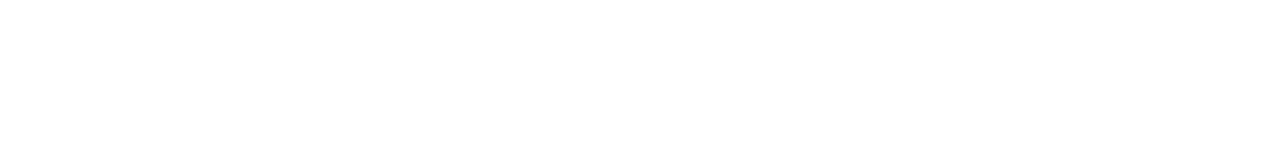
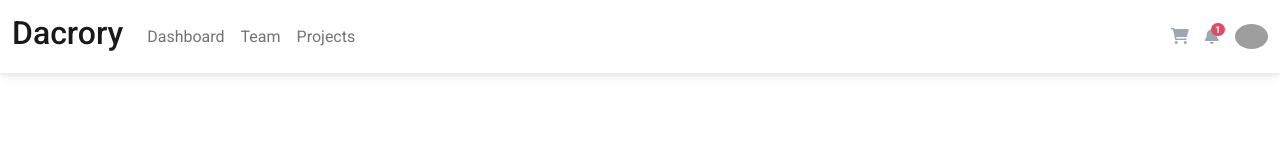
Before and after one commit to Abuhamida/education, a plain HTML site: page templets/home.html in a window 1280 px wide. Drawn offline with nearby package versions, Linux system fonts and the light colour scheme; grey boxes are pictures that could not be loaded.

Commit message:
first commit

```diff
--- a/templets/home.html
+++ b/templets/home.html
@@ -1,19 +1,112 @@
 <!DOCTYPE html>
 
 <head>
+    <!-- Font Awesome -->
+    <link href="https://cdnjs.cloudflare.com/ajax/libs/font-awesome/6.0.0/css/all.min.css" rel="stylesheet" />
+    <!-- Google Fonts -->
+    <link href="https://fonts.googleapis.com/css?family=Roboto:300,400,500,700&display=swap" rel="stylesheet" />
+    <!-- MDB -->
+    <link href="https://cdnjs.cloudflare.com/ajax/libs/mdb-ui-kit/6.4.0/mdb.min.css" rel="stylesheet" />
     <title>
-dacrory project
+        dacrory project
     </title>
     <link rel="stylesheet" type="text/css" href="../static/css/style.css">
 </head>
 
 <body>
     <header>
+        <!-- Navbar -->
+        <nav class="navbar navbar-expand-lg navbar-light bg-white">
+            <!-- Container wrapper -->
+            <div class="container-fluid">
+                <!-- Toggle button -->
+                <button class="navbar-toggler" type="button" data-mdb-toggle="collapse"
+                    data-mdb-target="#navbarSupportedContent" aria-controls="navbarSupportedContent"
+                    aria-expanded="false" aria-label="Toggle navigation">
+                    <i class="fas fa-bars"></i>
+                </button>
 
+                <!-- Collapsible wrapper -->
+                <div class="collapse navbar-collapse" id="navbarSupportedContent">
+                    <!-- Navbar brand -->
+                    <a class="navbar-brand mt-2 mt-lg-0" href="#">
+                        <h2 class="logo">Dacrory</h2>
+                    </a>
+                    <!-- Left links -->
+                    <ul class="navbar-nav me-auto mb-2 mb-lg-0">
+                        <li class="nav-item">
+                            <a class="nav-link" href="#">Dashboard</a>
+                        </li>
+                        <li class="nav-item">
+                            <a class="nav-link" href="#">Team</a>
+                        </li>
+                        <li class="nav-item">
+                            <a class="nav-link" href="#">Projects</a>
+                        </li>
+                    </ul>
+                    <!-- Left links -->
+                </div>
+                <!-- Collapsible wrapper -->
+
+                <!-- Right elements -->
+                <div class="d-flex align-items-center">
+                    <!-- Icon -->
+                    <a class="link-secondary me-3" href="#">
+                        <i class="fas fa-shopping-cart"></i>
+                    </a>
+
+                    <!-- Notifications -->
+                    <div class="dropdown">
+                        <a class="link-secondary me-3 dropdown-toggle hidden-arrow" href="#" id="navbarDropdownMenuLink"
+                            role="button" data-mdb-toggle="dropdown" aria-expanded="false">
+                            <i class="fas fa-bell"></i>
+                            <span class="badge rounded-pill badge-notification bg-danger">1</span>
+                        </a>
+                        <ul class="dropdown-menu dropdown-menu-end" aria-labelledby="navbarDropdownMenuLink">
+                            <li>
+                                <a class="dropdown-item" href="#">Some news</a>
+                            </li>
+                            <li>
+                                <a class="dropdown-item" href="#">Another news</a>
+                            </li>
+                            <li>
+                                <a class="dropdown-item" href="#">Something else here</a>
+                            </li>
+                        </ul>
+                    </div>
+                    <!-- Avatar -->
+                    <div class="dropdown">
+                        <a class="dropdown-toggle d-flex align-items-center hidden-arrow" href="#"
+                            id="navbarDropdownMenuAvatar" role="button" data-mdb-toggle="dropdown"
+                            aria-expanded="false">
+                            <img src="https://mdbcdn.b-cdn.net/img/new/avatars/2.webp" class="rounded-circle"
+                                height="25" alt="Black and White Portrait of a Man" loading="lazy" />
+                        </a>
+                        <ul class="dropdown-menu dropdown-menu-end" aria-labelledby="navbarDropdownMenuAvatar">
+                            <li>
+                                <a class="dropdown-item" href="#">My profile</a>
+                            </li>
+                            <li>
+                                <a class="dropdown-item" href="#">Settings</a>
+                            </li>
+                            <li>
+                                <a class="dropdown-item" href="#">Logout</a>
+                            </li>
+                        </ul>
+                    </div>
+                </div>
+                <!-- Right elements -->
+            </div>
+            <!-- Container wrapper -->
+        </nav>
+        <!-- Navbar -->
     </header>
     <section class="main">
 
     </section>
+
+    <!-- MDB -->
+    <script type="text/javascript" src="https://cdnjs.cloudflare.com/ajax/libs/mdb-ui-kit/6.4.0/mdb.min.js"></script>
 </body>
 
 </html>
```
